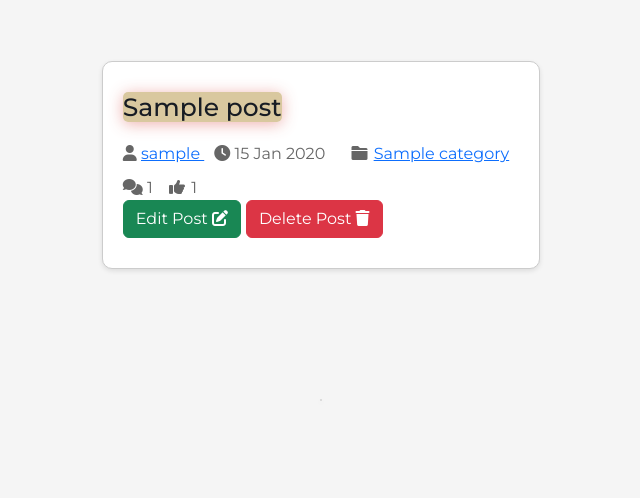
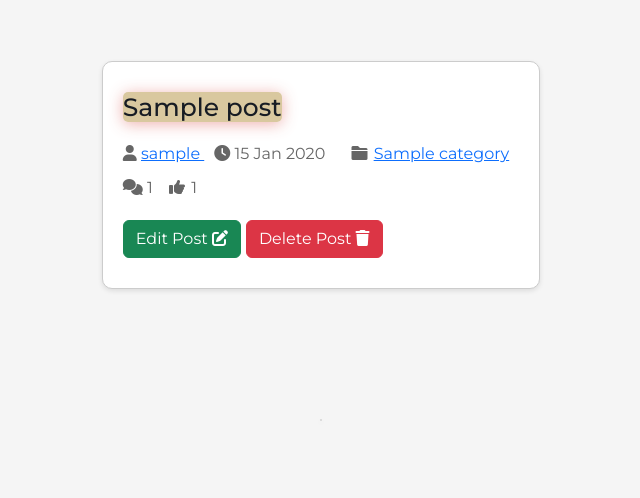
Before and after one commit to b-hristov/PhilosophersBlog_Django_final_project, a Django app: page /my_posts/ in a window 1280 px wide. Shown: the part 149-647 px from the top of the page, without its empty margins (319-959 px from the left). Run offline with Django 4.2, Linux system fonts and the light colour scheme; a user stored in the database is signed in; tables that the repository leaves empty hold one stand-in row (values such as "Sample post").

Commit message:
added some margin for the buttons

```diff
--- a/static/css/styles.css
+++ b/static/css/styles.css
@@ -652,6 +652,10 @@ footer p {
     background-color: #054706;
 }
 
+.edit-delete-btns {
+    margin-top: 20px;
+}
+
 
 /* Create post styles */
 
```
